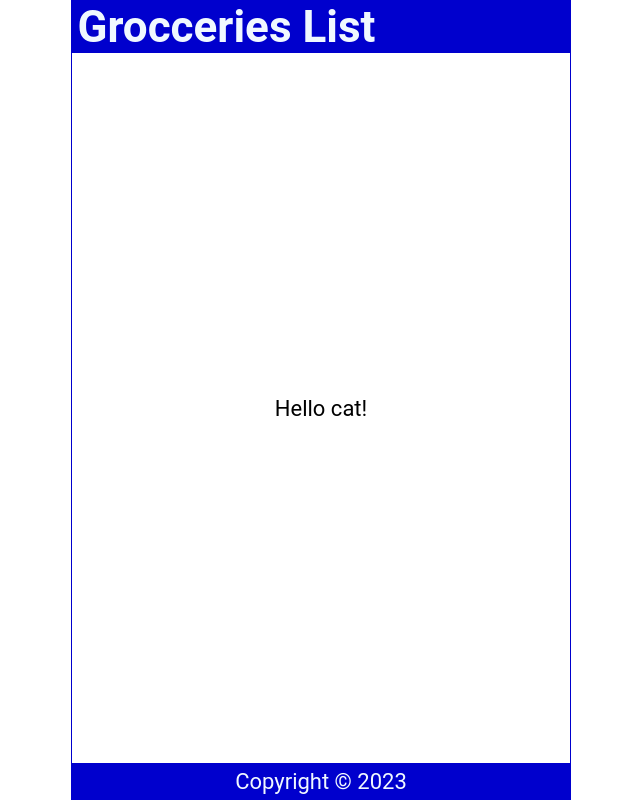
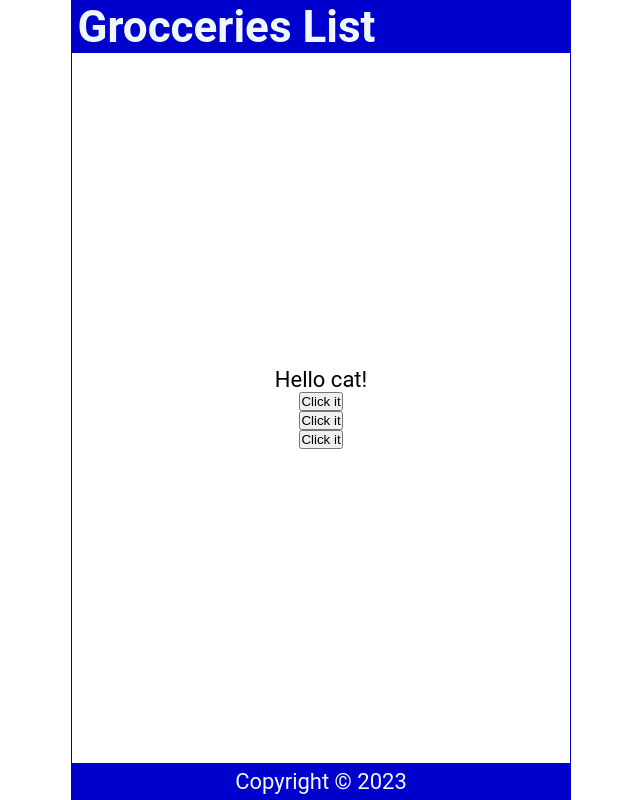
Before and after one commit to harperonline/react_in_9_hours-shoppinglist, a React (Create React App) app: page / in a window 1280 px wide. Shown: the whole page, without its empty margins (319-959 px from the left). Built offline with nearby package versions, Linux system fonts and the light colour scheme.

Commit message:
End of Chapter 5

```diff
--- a/src/Content.js
+++ b/src/Content.js
@@ -2,17 +2,33 @@ import React from 'react'
 
 const Content = () => {
 
-    const handleStringChange = () => {
-        const strings = ['dog','cat','mouse'];
-        const int = Math.floor(Math.random() * 3);
-        return strings[int];
-    }
+  const handleStringChange = () => {
+      const strings = ['dog','cat','mouse'];
+      const int = Math.floor(Math.random() * 3);
+      return strings[int];
+  }
+
+  const handleClick = () => {
+    console.log('You clicked it');
+  }
+
+  const handleClick2 = (name,e) => {
+    console.log(`${name} was clicked`);
+    console.log(e);
+  }
+
+  const handleClick3 = (e) => {
+    console.log(e.target.innerText);
+  }
 
   return (
     <main>
-        <p>
+        <p onDoubleClick={handleClick}>
             Hello {handleStringChange()}!
         </p>
+        <button onClick={handleClick}>Click it</button>
+        <button onClick={(e)=>{handleClick2('Chris', e)}}>Click it</button>
+        <button onClick={(e)=>{handleClick3(e)}}>Click it</button>
     </main>
   )
 }
```
